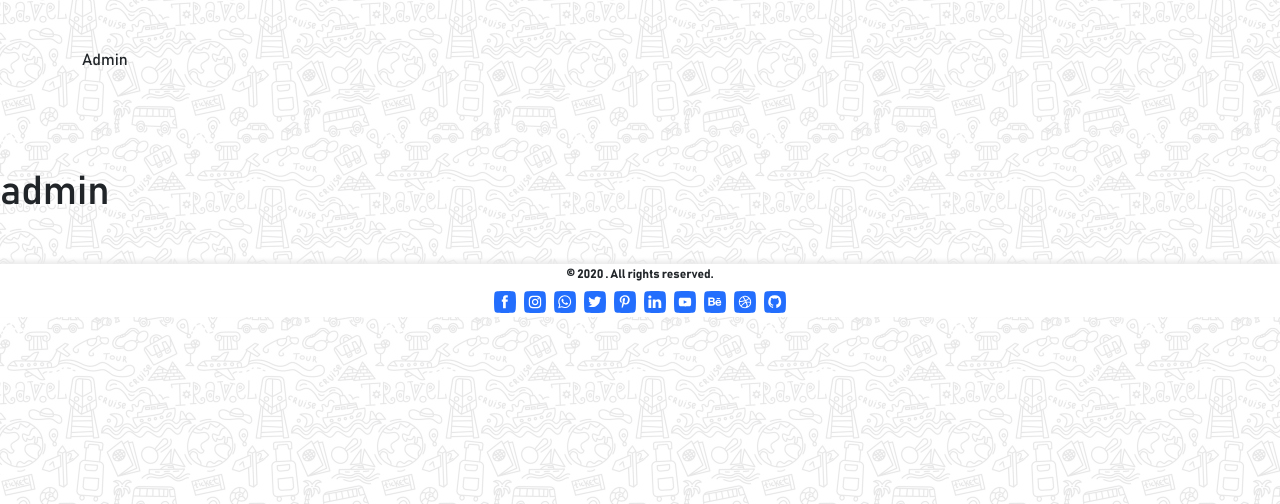
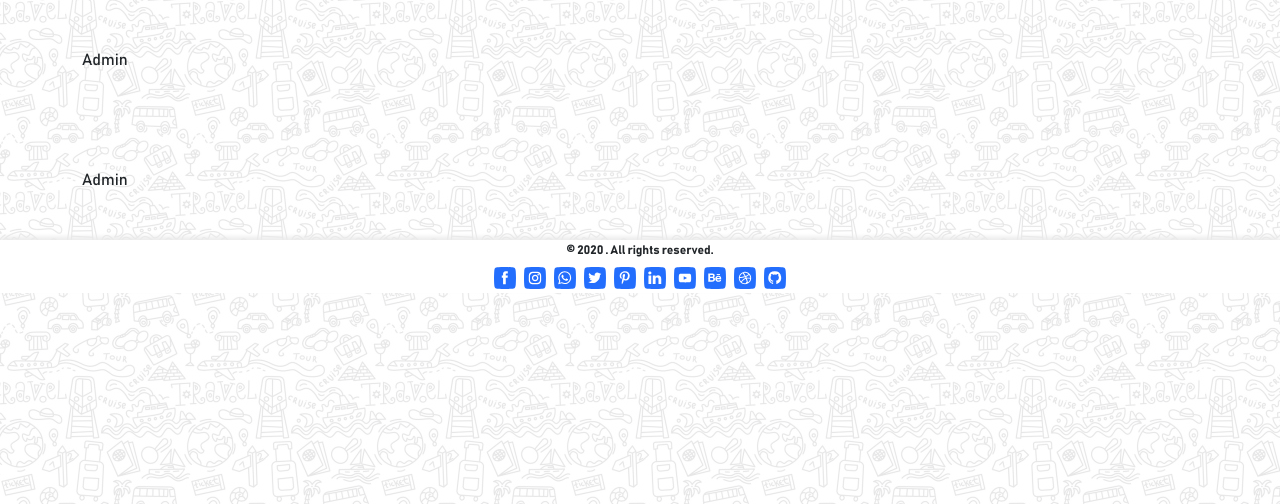
Before and after one commit to AnsariKirdar/templete, a PHP site: page /crm/admin/index.php in a window 1280 px wide. Shown: the part 58-562 px from the top of the page. Run offline with PHP 8.4, Linux system fonts and the light colour scheme; data that the repository does not hold is empty; some libraries are stand-ins or nearby versions.

Commit message:
Just Fuck Up

```diff
--- a/admin/index.php
+++ b/admin/index.php
@@ -46,7 +46,6 @@ include './../dbh/conn.php';
   <link href="./css/style.css" rel="stylesheet">
   <title>Vision Technology</title>
 </head>
-
 <style>
 body {
   background-image: url("../img/bg/doodles-pattern.png");
@@ -58,9 +57,9 @@ body {
   <div class="container py-5">
     Admin
   </div>
-  <h1 class="py-5">
-    admin
-  </h1>
+  <div class="container py-5">
+    Admin
+  </div>
   <?php include dirname(__FILE__) . '/inc/footer.php'; ?>
   <script src="../js/bootstrap.bundle.min.js"></script>
   <script src="..//js/fontawsome.js"></script>
```
